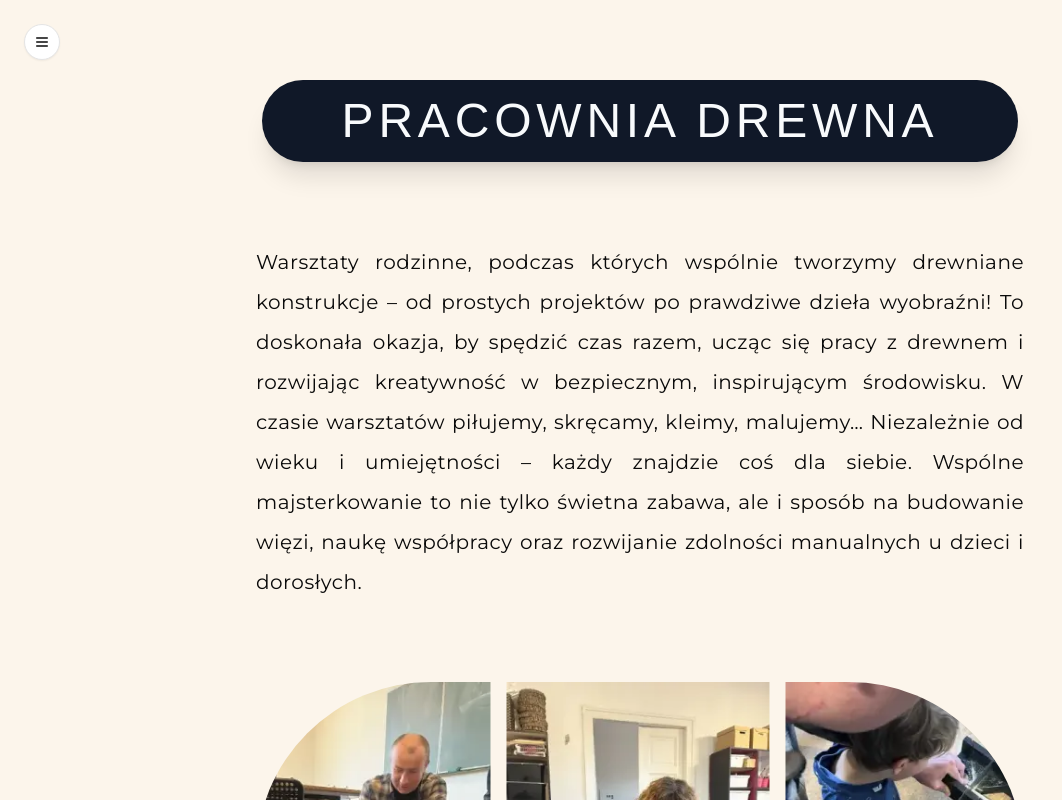
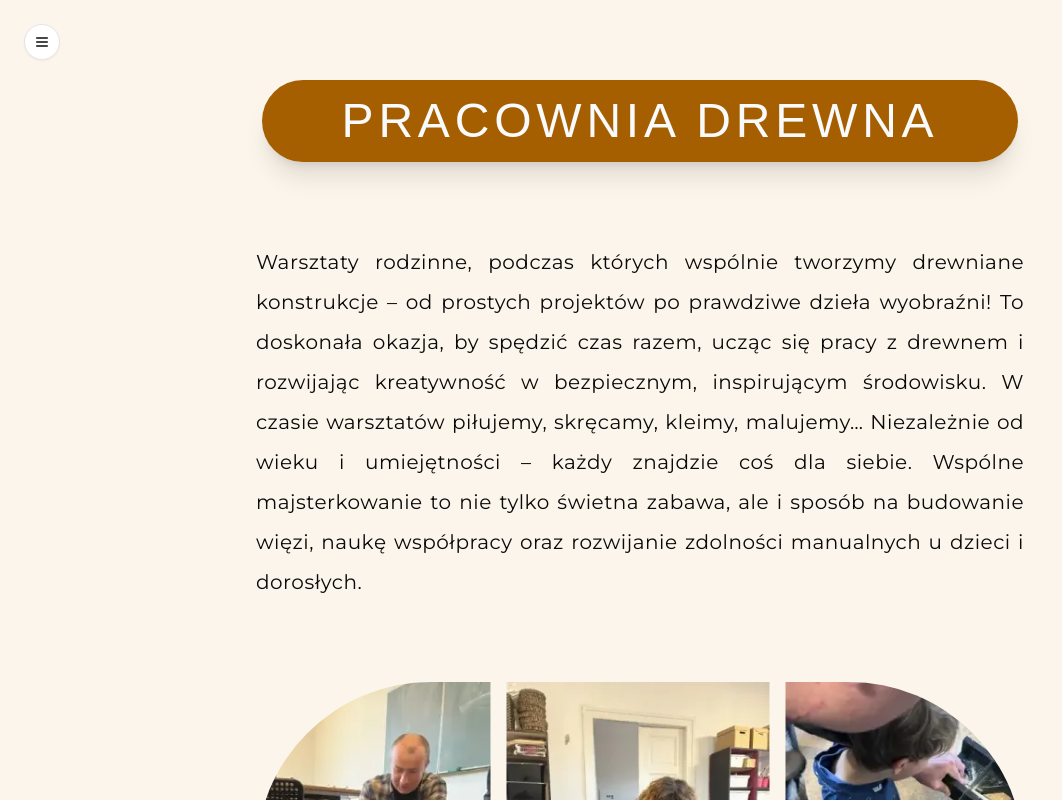
Before and after one commit to misiek869/Miasto_Pracownia_Foundation_Website, a Next.js app: page /pracownie/pracownia_drewna in a window 1280 px wide. Shown: the top 800 px of the page, without its empty margins (0-1062 px from the left). Built offline with nearby package versions, Linux system fonts and the light colour scheme; a web font is replaced by a local one.

Commit message:
change title bg color

```diff
--- a/app/(root)/pracownie/pracownia_drewna/page.tsx
+++ b/app/(root)/pracownie/pracownia_drewna/page.tsx
@@ -26,7 +26,7 @@ const WoodWorkshopPage = () => {
 	const OPTIONS: EmblaOptionsType = { loop: true }
 	return (
 		<>
-			<PageTitle title='pracownia drewna' />
+			<PageTitle title='pracownia drewna' bgColor='bg-yellow-700' />
 			<div className='mt-10 lg:mt-20 max-w-[80vw] md:max-w-[60vw] mx-auto flex flex-col justify-center'>
 				<h3 className='w-full text-justify font-montserrat tracking-wide leading-loose text-lg lg:text-xl mx-auto'>
 					Warsztaty rodzinne, podczas których wspólnie tworzymy drewniane
```
